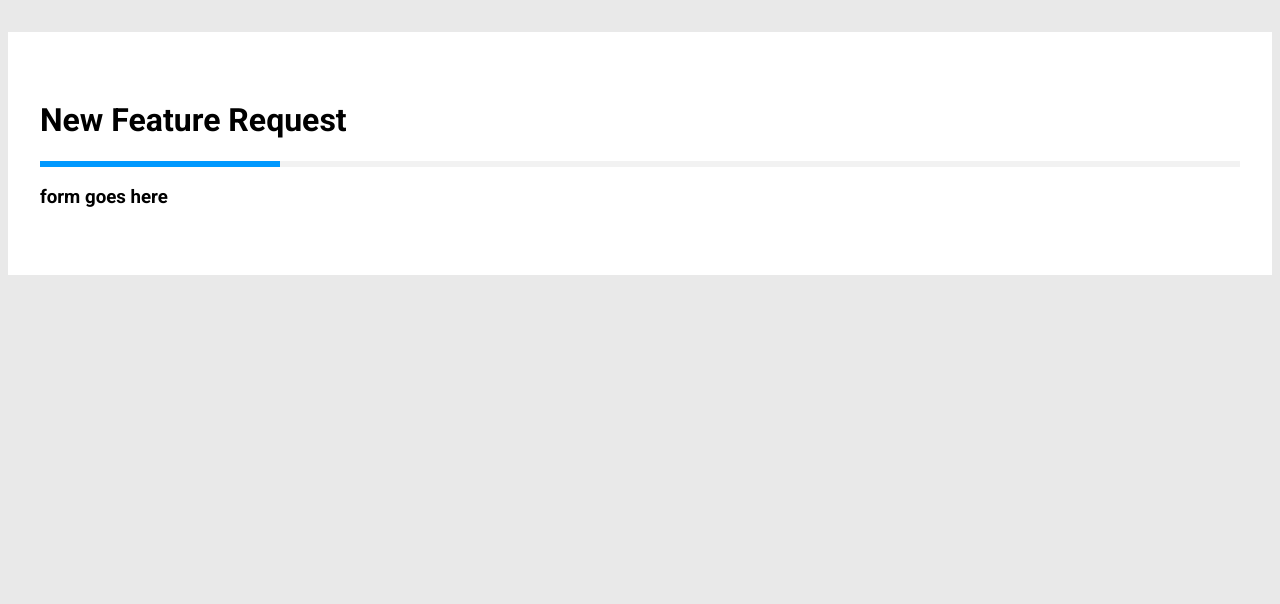
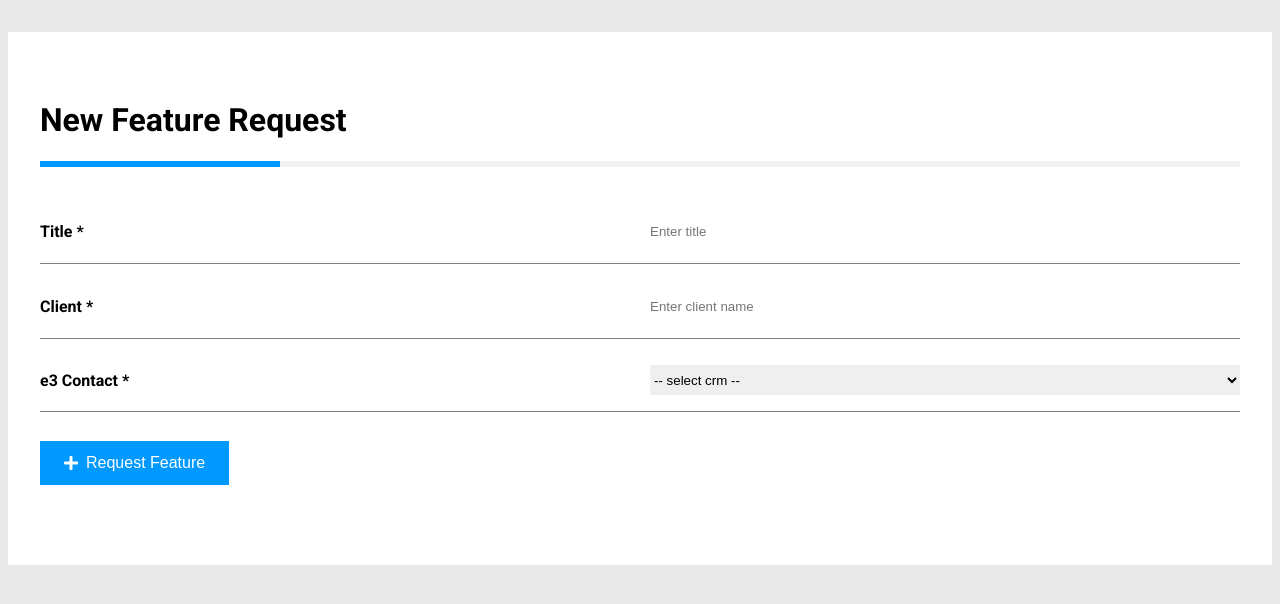
Before and after one commit to BrokenDots/fe-client, a React (Create React App) app: page /create in a window 1280 px wide. Shown: the top 604 px of the page. Built offline with nearby package versions, Linux system fonts and the light colour scheme.

Commit message:
added create page

```diff
--- a/src/components/Button.tsx
+++ b/src/components/Button.tsx
@@ -4,6 +4,7 @@ interface IButtonProps {
   disabled?: boolean;
   icon: "add" | "filter" | "export";
   text: string;
+  onClick?: any;
 }
 
 enum iconTypes {
@@ -27,9 +28,14 @@ const StyledButton = styled.button<{ disabled: boolean }>`
   gap: 0.5rem;
 `;
 
-export default function Button({ disabled = false, icon, text }: IButtonProps) {
+export default function Button({
+  disabled = false,
+  icon,
+  text,
+  onClick,
+}: IButtonProps) {
   return (
-    <StyledButton disabled={disabled}>
+    <StyledButton disabled={disabled} onClick={onClick}>
       <i className={iconTypes[icon]}></i>
       {text}
     </StyledButton>
--- /dev/null
+++ b/src/components/TicketForm.tsx
@@ -0,0 +1,128 @@
+import styled from "styled-components";
+import { useState } from "react";
+import { useNavigate } from "react-router-dom";
+
+import Button from "./Button";
+import useCreateTicket from "../hooks/useCreateTicket";
+
+const Form = styled.form`
+  display: flex;
+  flex-direction: column;
+  align-items: flex-start;
+  margin-block: 2rem;
+`;
+
+const FormRow = styled.div`
+  display: flex;
+  width: 100%;
+  align-items: center;
+  margin-bottom: 10px;
+  padding-block: 1rem;
+  border-bottom: 1px solid grey;
+`;
+
+const Label = styled.label`
+  width: 50%;
+  margin-right: 20px;
+  font-weight: bold;
+`;
+
+const Input = styled.input`
+  width: 50%;
+  height: 30px;
+  border: none;
+  &:focus {
+    outline: none;
+  }
+`;
+
+const Select = styled.select`
+  width: 50%;
+  height: 30px;
+  border: none;
+  &:focus {
+    outline: none;
+  }
+  padding: 0;
+`;
+
+export default function TicketForm() {
+  const crm = ["Robin Beck", "Ben Borin", "Dan Potter", "Johnny Zhou"];
+
+  const [formDataState, setFormDataState] = useState({
+    title: "",
+    client: "",
+    crm: "",
+  });
+
+  function changeHandler(e: any) {
+    // e here is the input event object
+    let name = e.target.name;
+    let value = e.target.value;
+    setFormDataState((prev: any) => {
+      return {
+        ...prev, //use the spread operator ... to include everything in prev
+        [name]: value, //using ES6 computed property name.
+      };
+    });
+  }
+
+  //create ticket logic
+  const { isLoading, error, response, postTicket } = useCreateTicket();
+
+  const navigate = useNavigate();
+
+  //handle submission
+  const handleSubmit = (event: React.FormEvent<HTMLFormElement>) => {
+    event.preventDefault();
+    postTicket(formDataState);
+    if (response) {
+      alert("Ticket Created");
+      navigate("/list");
+    }
+  };
+
+  return (
+    <Form>
+      <FormRow>
+        <Label>Title *</Label>
+        <Input
+          type="text"
+          id="title"
+          name="title"
+          placeholder="Enter title"
+          onChange={changeHandler}
+        />
+      </FormRow>
+
+      <FormRow>
+        <Label>Client *</Label>
+        <Input
+          type="text"
+          id="client"
+          name="client"
+          placeholder="Enter client name"
+          onChange={changeHandler}
+        />
+      </FormRow>
+
+      <FormRow>
+        <Label>e3 Contact *</Label>
+        <Select id="crm" name="crm" onChange={changeHandler}>
+          <option value="" selected disabled>
+            -- select crm --
+          </option>
+          {crm.map((item) => (
+            <option key={item} value={item}>
+              {item}
+            </option>
+          ))}
+        </Select>
+      </FormRow>
+
+      <br />
+
+      <Button icon="add" text="Request Feature" onClick={handleSubmit} />
+    </Form>
+  );
+}
--- a/src/components/TicketTable.tsx
+++ b/src/components/TicketTable.tsx
@@ -1,6 +1,4 @@
 import styled from "styled-components";
-import TicketRowWrapper from "./TicketRow";
-import useFetchTickets from "../hooks/useFetchTickets";
 
 const StyledTable = styled.table`
   border-collapse: collapse;
--- /dev/null
+++ b/src/hooks/useCreateTicket.tsx
@@ -0,0 +1,46 @@
+import { useState } from "react";
+
+interface Ticket {
+  title: string;
+  client: string;
+  crm: string;
+}
+
+interface PostResponse {
+  success: boolean;
+  message: string;
+  data?: Ticket;
+}
+
+const useCreateTicket = () => {
+  const [isLoading, setIsLoading] = useState<boolean>(false);
+  const [error, setError] = useState<string | null>(null);
+  const [response, setResponse] = useState<PostResponse | null>(null);
+
+  const postTicket = async (ticket: Ticket) => {
+    setIsLoading(true);
+    setError(null);
+    setResponse(null);
+
+    try {
+      const res = await fetch("http://localhost:3000/tickets", {
+        method: "POST",
+        headers: {
+          "Content-Type": "application/json",
+        },
+        body: JSON.stringify(ticket),
+      });
+      const data = await res.json();
+
+      setResponse(data);
+    } catch (err: any) {
+      setError(err.message);
+    } finally {
+      setIsLoading(false);
+    }
+  };
+
+  return { isLoading, error, response, postTicket };
+};
+
+export default useCreateTicket;
--- a/src/pages/CreateTicketPage.tsx
+++ b/src/pages/CreateTicketPage.tsx
@@ -1,9 +1,10 @@
 import CardWrapper from "../components/CardWrapper";
+import TicketForm from "../components/TicketForm";
 
 export default function CreateTicketsPage() {
   return (
     <CardWrapper title="New Feature Request">
-      <h3>form goes here</h3>
+      <TicketForm />
     </CardWrapper>
   );
 }
```
